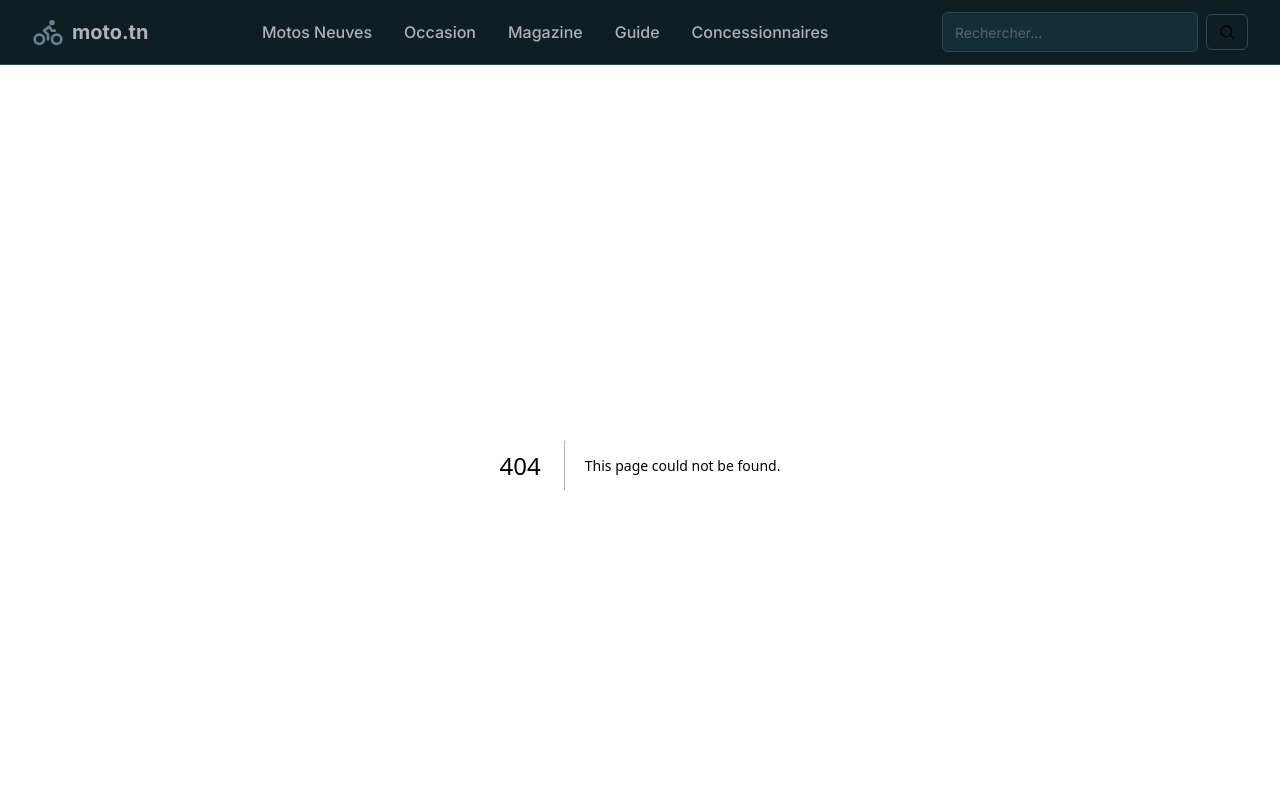
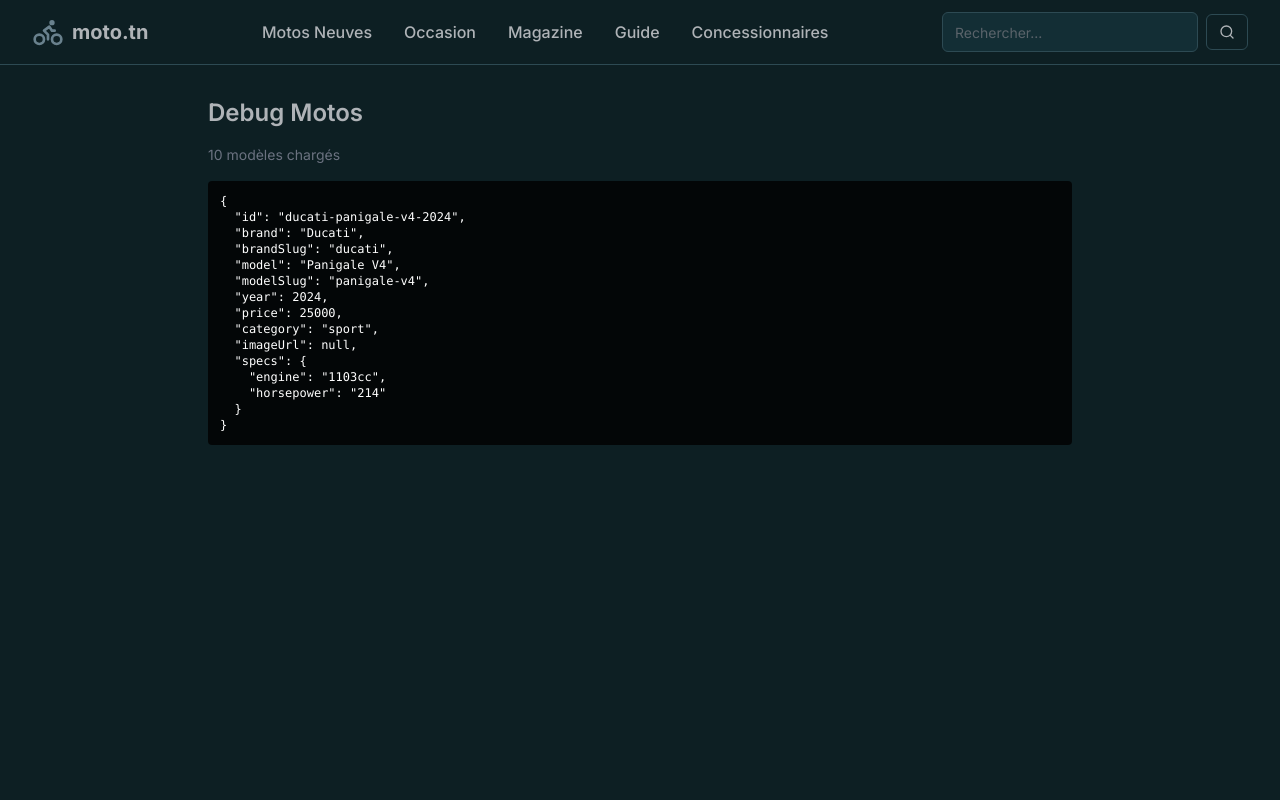
Before and after one commit to AFSAecom/mamoto, a Next.js app: page /debug/motos in a window 1280 px wide. Before the commit this address had no page. Shown: the top 800 px of the page. Built offline with nearby package versions, Linux system fonts and the light colour scheme.

Commit message:
feat: auto-ingest motos data

```diff
--- a/package.json
+++ b/package.json
@@ -54,6 +54,7 @@
     "eslint": "8.49.0",
     "eslint-config-next": "13.5.1",
     "framer-motion": "^12.23.12",
+    "fs-extra": "^11.1.1",
     "input-otp": "^1.2.4",
     "lucide-react": "^0.446.0",
     "next": "13.5.1",
--- /dev/null
+++ b/src/app/debug/motos/page.tsx
@@ -0,0 +1,17 @@
+import { loadAllMotos } from "../../../lib/motos.server";
+
+export const dynamic = "force-static";
+
+export default function DebugMotos() {
+  const all = loadAllMotos();
+  const first = all[0];
+  return (
+    <main className="mx-auto max-w-4xl px-4 py-8">
+      <h1 className="text-2xl font-semibold mb-4">Debug Motos</h1>
+      <p className="text-sm text-gray-500 mb-4">{all.length} modèles chargés</p>
+      <pre className="rounded bg-black/80 p-3 text-xs text-white overflow-auto">
+{JSON.stringify(first ?? {}, null, 2)}
+      </pre>
+    </main>
+  );
+}
--- a/src/app/modeles/[id]/page.tsx
+++ b/src/app/modeles/[id]/page.tsx
@@ -1,16 +1,12 @@
 import { notFound } from "next/navigation";
-import { findById } from "../../../lib/motos";
+import { findById } from "../../../lib/motos.server";
 import SpecsTable from "../../../components/SpecsTable";
 
-function Row({ label, value }: { label: string; value?: string | number | null }) {
-  if (value == null || value === "") return null;
-  return <p><span className="text-gray-500">{label}:</span> {value}</p>;
-}
+export const dynamic = "force-static";
 
 export default function ModelePage({ params }: { params: { id: string } }) {
   const moto = findById(params.id);
   if (!moto) return notFound();
-
   const { brand, model, year, price, category, imageUrl, specs } = moto;
   const specCount = specs ? Object.keys(specs).length : 0;
 
@@ -19,33 +15,21 @@
       <nav className="mb-4 text-sm text-gray-500">
         <a href="/motos" className="underline">← Retour aux motos</a>
       </nav>
-
       <header className="mb-6">
         <h1 className="text-3xl font-semibold">
           {brand} {model}{year ? ` · ${year}` : ""}
         </h1>
         <div className="mt-2 space-y-1">
-          <Row label="Prix" value={price ?? null} />
-          <Row label="Catégorie" value={category ?? null} />
+          {price != null && <p><span className="text-gray-500">Prix:</span> {price}</p>}
+          {category && <p><span className="text-gray-500">Catégorie:</span> {category}</p>}
         </div>
-        {imageUrl ? (
-          <img src={imageUrl} alt={`${brand} ${model}`} className="mt-4 max-h-72 rounded-lg object-cover" />
-        ) : null}
+        {imageUrl ? <img src={imageUrl} alt={`${brand} ${model}`} className="mt-4 max-h-72 rounded-lg object-cover" /> : null}
         <p className="text-sm text-gray-500 mt-2">{specCount} caractéristiques techniques</p>
       </header>
-
       <section className="space-y-3">
         <h2 className="text-xl font-medium">Caractéristiques techniques</h2>
         <SpecsTable specs={specs || {}} />
       </section>
-
-      {/* Debug dev : retire après validation */}
-      <details className="mt-6">
-        <summary className="cursor-pointer text-sm text-gray-500">Voir JSON brut (debug)</summary>
-        <pre className="mt-2 overflow-auto rounded bg-black/80 p-3 text-xs text-white">
-{JSON.stringify(moto, null, 2)}
-        </pre>
-      </details>
     </main>
   );
 }
--- a/src/app/motos/page.tsx
+++ b/src/app/motos/page.tsx
@@ -1,36 +1,19 @@
-"use client";
 import Link from "next/link";
-import { useMemo, useState } from "react";
-import { getAllMotos } from "../../lib/motos";
+import { loadAllMotos } from "../../lib/motos.server";
+
+export const dynamic = "force-static";
 
 export default function MotosPage() {
-  const [q, setQ] = useState("");
-  const all = useMemo(() => getAllMotos(), []);
-  const list = useMemo(() => {
-    const s = q.toLowerCase().trim();
-    if (!s) return all;
-    return all.filter(m =>
-      m.brand.toLowerCase().includes(s) ||
-      m.model.toLowerCase().includes(s)
-    );
-  }, [q, all]);
-
+  const all = loadAllMotos();
   return (
     <main className="mx-auto max-w-6xl px-4 py-8">
-      <h1 className="text-3xl font-semibold mb-2">Motos neuves</h1>
-      <p className="text-sm text-gray-500 mb-4">({all.length} modèles chargés)</p>
-      <input
-        value={q}
-        onChange={(e) => setQ(e.target.value)}
-        placeholder="Rechercher marque ou modèle…"
-        className="w-full mb-6 rounded-md border px-3 py-2"
-        aria-label="Recherche"
-      />
-      {list.length === 0 ? (
-        <p>Aucun modèle trouvé.</p>
+      <h1 className="text-3xl font-semibold mb-1">Motos neuves</h1>
+      <p className="text-sm text-gray-500 mb-6">({all.length} modèles chargés)</p>
+      {all.length === 0 ? (
+        <p>Aucun modèle trouvé. Vérifie data/excel/ et/ou la génération du JSON.</p>
       ) : (
         <ul className="grid gap-4 sm:grid-cols-2 lg:grid-cols-3">
-          {list.map((m) => (
+          {all.map((m) => (
             <li key={m.id} className="rounded-xl border p-4 hover:shadow">
               <Link href={`/modeles/${m.id}`} className="block">
                 <div className="text-sm text-gray-500">{m.brand}</div>
--- /dev/null
+++ b/src/lib/motos.server.ts
@@ -0,0 +1,210 @@
+import fs from "fs";
+import path from "path";
+import * as XLSX from "xlsx";
+
+export type SpecValue = string | number | boolean | null;
+export type Specs = Record<string, SpecValue>;
+export type Moto = {
+  id: string;
+  brand: string; brandSlug: string;
+  model: string; modelSlug: string;
+  year?: number | null;
+  price?: number | null;
+  category?: string | null;
+  imageUrl?: string | null;
+  specs: Specs;
+  sourceFile?: string; sheet?: string | null;
+  createdAt?: string;
+};
+
+const ROOT = process.cwd();
+
+function slugify(s: string) {
+  return s.normalize("NFKD").replace(/[\u0300-\u036f]/g, "")
+    .toLowerCase().replace(/[^a-z0-9]+/g, "-").replace(/^-+|-+$/g, "");
+}
+function toKey(...parts: (string|number|null|undefined)[]) {
+  return parts
+    .filter(Boolean)
+    .map(p => String(p).trim().toLowerCase()
+      .normalize("NFKD").replace(/[\u0300-\u036f]/g,"")
+      .replace(/[^a-z0-9]+/g,"_"))
+    .join("_");
+}
+function num(v: unknown): number | null {
+  if (v == null || v === "") return null;
+  if (typeof v === "number" && Number.isFinite(v)) return v;
+  const m = String(v).replace(/\s/g,"").replace(",",".").match(/-?\d+(\.\d+)?/);
+  return m ? Number(m[0]) : null;
+}
+function bool(v: unknown): boolean | null {
+  const s = String(v ?? "").trim().toLowerCase();
+  if (!s) return null;
+  if (["yes","true","1","oui","vrai"].includes(s)) return true;
+  if (["no","false","0","non","faux"].includes(s)) return false;
+  return null;
+}
+function coerce(key: string, v: unknown): SpecValue {
+  if (v == null || v === "") return null;
+  if (/_?(price|prix|hp|kw|nm|cc|mm|cm|inch|kg|kmh|mph|rpm|capacity|weight|torque|seat|height|width|length|wheelbase|tank)/.test(key)) {
+    const n = num(v); if (n != null) return n;
+  }
+  const b = bool(v); if (b != null) return b;
+  const s = String(v).trim();
+  if (s.length <= 14) { const n2 = num(s); if (n2 != null) return n2; }
+  return s;
+}
+
+function safeReadJSON(...parts: string[]) {
+  try {
+    const p = path.join(ROOT, ...parts);
+    if (fs.existsSync(p)) {
+      const data = JSON.parse(fs.readFileSync(p, "utf8"));
+      if (Array.isArray(data) && data.length) return data as Moto[];
+    }
+  } catch {}
+  return null;
+}
+
+function makeId(brand: string, model: string, year: number | null) {
+  return [slugify(brand), slugify(model), year ?? ""].filter(Boolean).join("-");
+}
+
+function ingestPivotInto(all: Moto[], arr: any[][], fileName: string, sheetName: string) {
+  const header = (arr[0] || []).map((h:any)=>String(h??"").trim());
+  const idxCat = 0, idxSub = 1;
+  // pour chaque colonne modèle
+  for (let col = 2; col < header.length; col++) {
+    const colName = header[col]; if (!colName) continue;
+    let brand = "", model = "", category: string|null = null;
+    let year: number|null = null, price: number|null = null;
+
+    for (let r = 1; r < arr.length; r++) {
+      const cat = String(arr[r][idxCat] ?? "").trim();
+      const sub = String(arr[r][idxSub] ?? "").trim();
+      const val = arr[r][col];
+      if (cat === "Informations générales") {
+        if (sub === "Marque") brand = String(val ?? "").trim();
+        else if (sub === "Modèle") model = String(val ?? "").trim();
+        else if (sub === "Année") { const n = num(val); if (n != null) year = n; }
+        else if (sub === "Prix (TND)") { const n = num(val); if (n != null) price = n; }
+        else if (sub === "Segment" || sub === "Catégorie") category = String(val ?? "").trim() || null;
+      }
+    }
+    if (!brand || !model) continue;
+
+    const id = makeId(brand, model, year);
+    let moto = all.find(m => m.id === id);
+    if (!moto) {
+      moto = {
+        id, brand, brandSlug: slugify(brand),
+        model, modelSlug: slugify(model),
+        year, price, category, imageUrl: null,
+        specs: {}, sourceFile: fileName, sheet: sheetName,
+        createdAt: new Date().toISOString(),
+      };
+      all.push(moto);
+    }
+    for (let r = 1; r < arr.length; r++) {
+      const cat = String(arr[r][idxCat] ?? "").trim();
+      const sub = String(arr[r][idxSub] ?? "").trim();
+      const val = arr[r][col];
+      if (cat === "Informations générales" && ["Marque","Modèle","Année","Prix (TND)","Segment","Catégorie"].includes(sub)) continue;
+      const key = toKey(cat, sub);
+      moto.specs[key] = coerce(key, val);
+    }
+  }
+}
+
+function ingestLargeInto(all: Moto[], rows: Record<string, unknown>[], fileName: string, sheetName: string) {
+  if (!rows.length) return;
+  const cols = Object.keys(rows[0]);
+  const lower = (s:string)=> s.toLowerCase();
+  const get = (...names:string[]) => cols.find(c => names.some(n => lower(c).includes(n)));
+  const m = {
+    brand: get("brand","marque","make"),
+    model: get("model","modèle","modele"),
+    year: get("year","année","annee"),
+    price: get("price","prix"),
+    category: get("category","catégorie","categorie"),
+    image: get("image","imageurl","photo","img"),
+  };
+  for (const row of rows) {
+    const brand = String(row[m.brand ?? ""] ?? "").trim();
+    const model = String(row[m.model ?? ""] ?? "").trim();
+    if (!brand || !model) continue;
+    const year = m.year ? num(row[m.year as string]) : null;
+    const price = m.price ? num(row[m.price as string]) : null;
+    const category = m.category ? (String(row[m.category as string] ?? "").trim() || null) : null;
+    const imageUrl = m.image ? (String(row[m.image as string] ?? "").trim() || null) : null;
+
+    const id = makeId(brand, model, year);
+    let moto = all.find(m => m.id === id);
+    if (!moto) {
+      moto = {
+        id, brand, brandSlug: slugify(brand),
+        model, modelSlug: slugify(model),
+        year, price, category, imageUrl, specs: {},
+        sourceFile: fileName, sheet: sheetName, createdAt: new Date().toISOString()
+      };
+      all.push(moto);
+    }
+    for (const [col, v] of Object.entries(row)) {
+      if (!col || v == null || v === "") continue;
+      const lc = col.toLowerCase().trim();
+      const isCore = [m.brand,m.model,m.year,m.price,m.category,m.image]
+        .filter(Boolean).some(c => c && c.toLowerCase().trim() === lc);
+      if (isCore) continue;
+      const key = toKey(col);
+      moto.specs[key] = coerce(key, v);
+    }
+  }
+}
+
+export function loadAllMotos(): Moto[] {
+  // 1) Essayer le JSON généré
+  const fromJson = safeReadJSON("data","generated","motos.json");
+  if (fromJson) return fromJson;
+
+  // 2) Fallback: lire l'Excel et générer le JSON
+  const excelDir = path.join(ROOT, "data", "excel");
+  const files = fs.existsSync(excelDir)
+    ? fs.readdirSync(excelDir).filter(f => /\.(xlsx|xls)$/i.test(f))
+    : [];
+  const all: Moto[] = [];
+  for (const file of files) {
+    const full = path.join(excelDir, file);
+    const wb = XLSX.readFile(full);
+    for (const sheetName of wb.SheetNames) {
+      const ws = wb.Sheets[sheetName];
+      const arr = XLSX.utils.sheet_to_json(ws, { header: 1, defval: null }) as any[][];
+      if (!arr.length) continue;
+      const header = (arr[0]||[]).map((h:any)=>String(h??"").trim());
+      const isPivot = header.length >= 4
+        && header[0].toLowerCase().normalize("NFKD").replace(/[\u0300-\u036f]/g,"")==="categorie"
+        && header[1].toLowerCase().includes("sous");
+      if (isPivot) {
+        ingestPivotInto(all, arr, path.basename(file), sheetName);
+      } else {
+        const rows = XLSX.utils.sheet_to_json(ws, { defval: null }) as Record<string, unknown>[];
+        ingestLargeInto(all, rows, path.basename(file), sheetName);
+      }
+    }
+  }
+  // écrire le JSON pour les prochains builds
+  if (all.length) {
+    const outDir = path.join(ROOT, "data", "generated");
+    fs.mkdirSync(outDir, { recursive: true });
+    fs.writeFileSync(path.join(outDir, "motos.json"), JSON.stringify(all, null, 2), "utf8");
+  }
+  // trier
+  return all.sort((a,b)=>{
+    if (a.brandSlug !== b.brandSlug) return a.brandSlug.localeCompare(b.brandSlug);
+    if (a.modelSlug !== b.modelSlug) return a.modelSlug.localeCompare(b.modelSlug);
+    return (b.year ?? 0) - (a.year ?? 0);
+  });
+}
+
+export function findById(id: string): Moto | undefined {
+  return loadAllMotos().find(m => m.id === id);
+}
```
